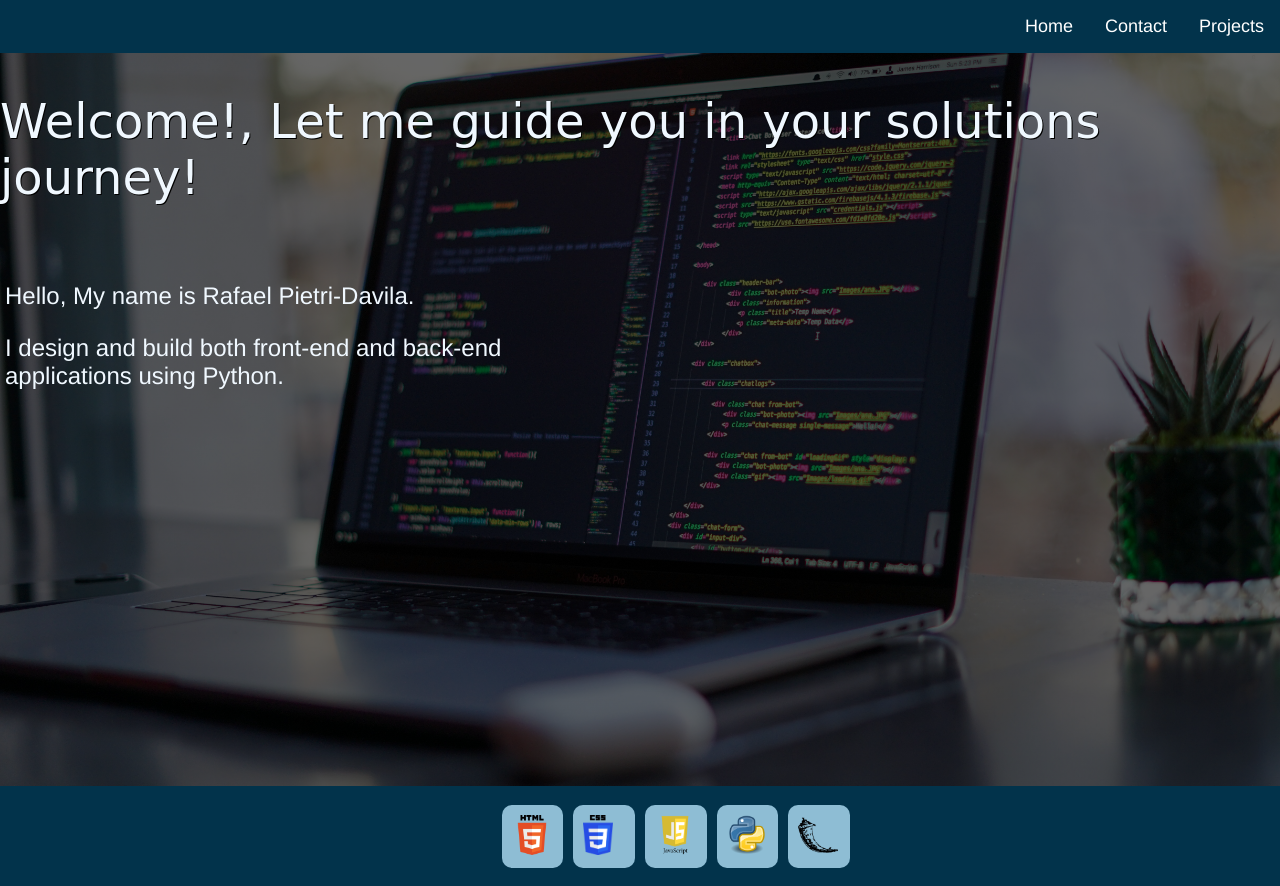
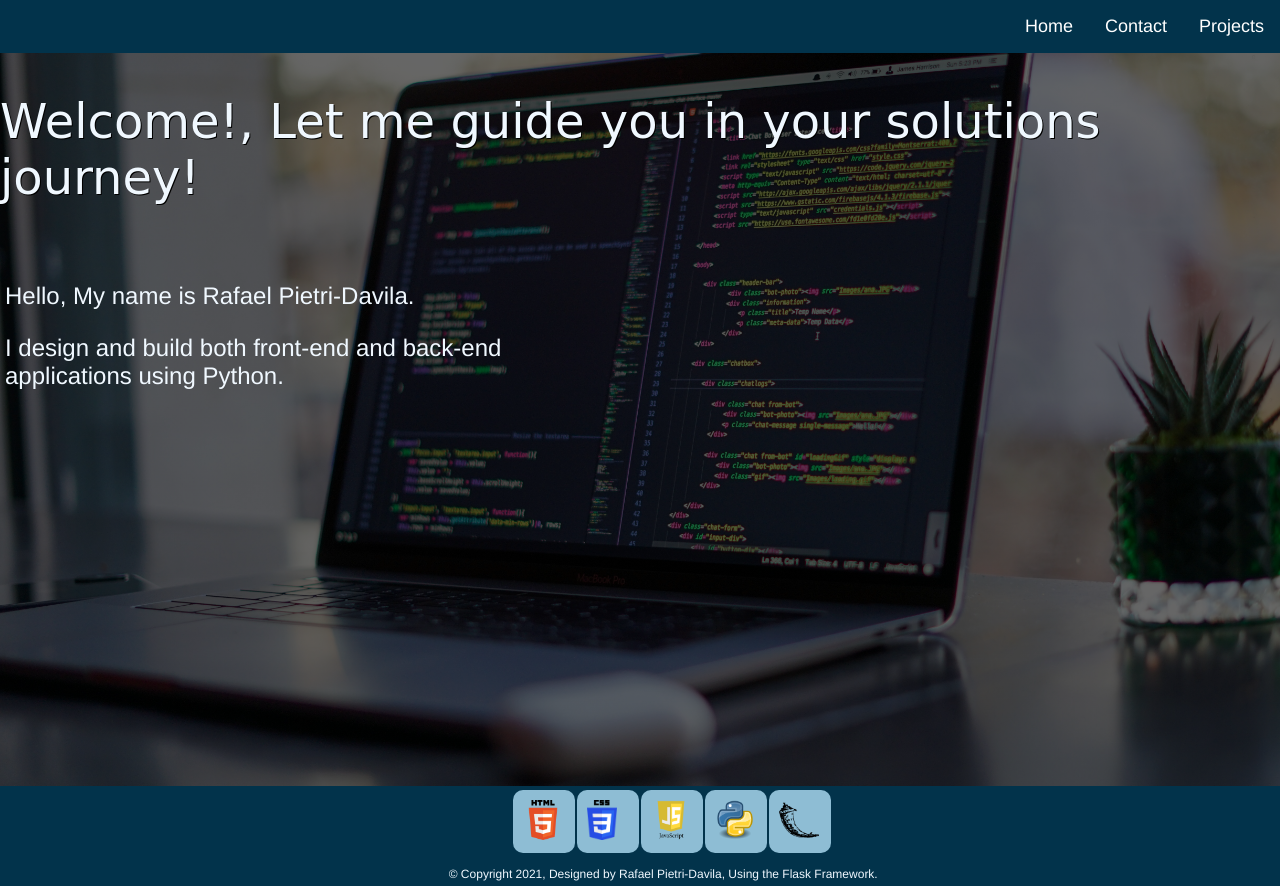
Before and after one commit to rpdavila/personal_portfolio, a Flask app: page / in a window 1280 px wide. Run offline with Flask 2, Linux system fonts and the light colour scheme.

Commit message:
centered items in footer

```diff
--- a/static/style.css
+++ b/static/style.css
@@ -193,45 +193,50 @@ footer {
     display: grid;
     grid-template-columns: repeat(auto-fill, minmax(60px, 1fr));
     grid-template-rows: fit-content(100%);
-    grid-gap: 10px;
+    grid-auto-flow: row;
+    grid-gap: 2px;
     align-content: center;
-    height: 100px;
+    height: 110px;
     width: 100%;
 }
 /*footer logos*/
 .skill-img-html {
-    grid-column-start: 8;
+    grid-column-start: 9;
     background-color: #8EBDD4;
     border-radius: 10px;
     padding: 10px;
 }
- .skill-img-css {
-     grid-column-start: 9;
-     background-color: #8EBDD4;
-     border-radius: 10px;
-     padding: 10px;
- }
+.skill-img-css {
+ grid-column-start: 10;
+ background-color: #8EBDD4;
+ border-radius: 10px;
+ padding: 10px;
+}
 
- .skill-img-fl {
-     grid-column-start: 12;
-     background-color: #8EBDD4;
-     border-radius: 10px;
-     padding: 10px;
- }
+.skill-img-js {
+ grid-column-start: 11;
+ background-color: #8EBDD4;
+ border-radius: 10px;
+ padding: 10px;
+}
 
- .skill-img-js {
-     grid-column-start: 10;
-     background-color: #8EBDD4;
-     border-radius: 10px;
-     padding: 10px;
- }
 .skill-img-py {
-    grid-column-start: 11;
+    grid-column-start: 12;
     background-color: #8EBDD4;
     border-radius: 10px;
     padding: 10px;
 }
 
-/*.copyright {*/
-/*    grid-row: 2;*/
-/*}*/
+.skill-img-fl {
+ grid-column-start: 13;
+ background-color: #8EBDD4;
+ border-radius: 10px;
+ padding: 10px;
+}
+
+
+.copyright {
+    grid-column: 8 / 15;
+    color: #F0F8FF;
+    align-items: center;
+}
--- a/templates/layout.html
+++ b/templates/layout.html
@@ -31,9 +31,9 @@
         <div class="skill-img-js"><img src="{{ url_for('static', filename='js.png') }}" alt="Java Script" style="width: 40px; height: 40px"></div>
         <div class="skill-img-py"><img src="{{ url_for('static', filename='python.png') }}" alt="Python" style="width: 40px; height: 40px"></div>
         <div class="skill-img-fl"><img src="{{ url_for('static', filename='flask.png') }}" alt="Flask" style="width: 40px; height: 40px"></div>
-    </div>
-    <div class="copyright">
-      <p>&copy Copyright 2021, Designed by Rafael Pietri-Davila, Using the Flask Framework.</p>
+        <div class="copyright">
+          <p>&copy Copyright 2021, Designed by Rafael Pietri-Davila, Using the Flask Framework.</p>
+        </div>
     </div>
   </footer>
 </body>
```
